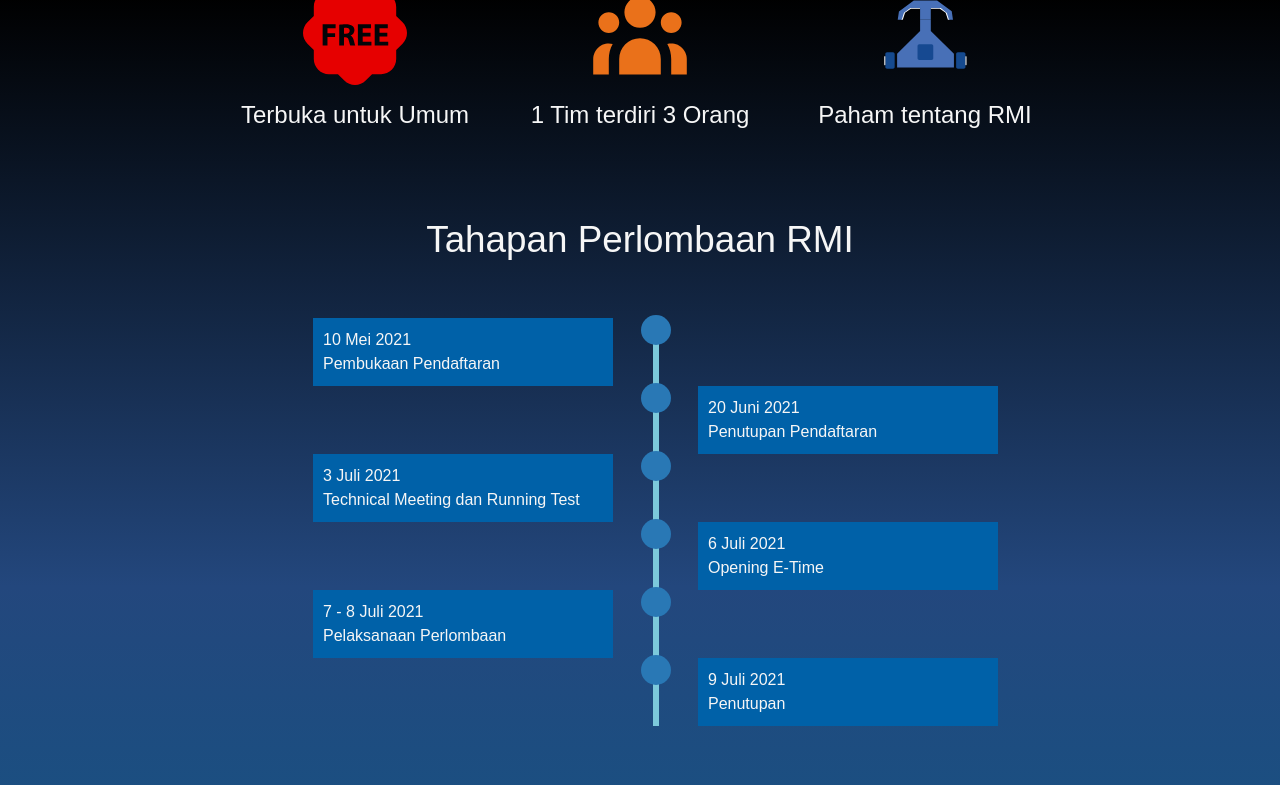
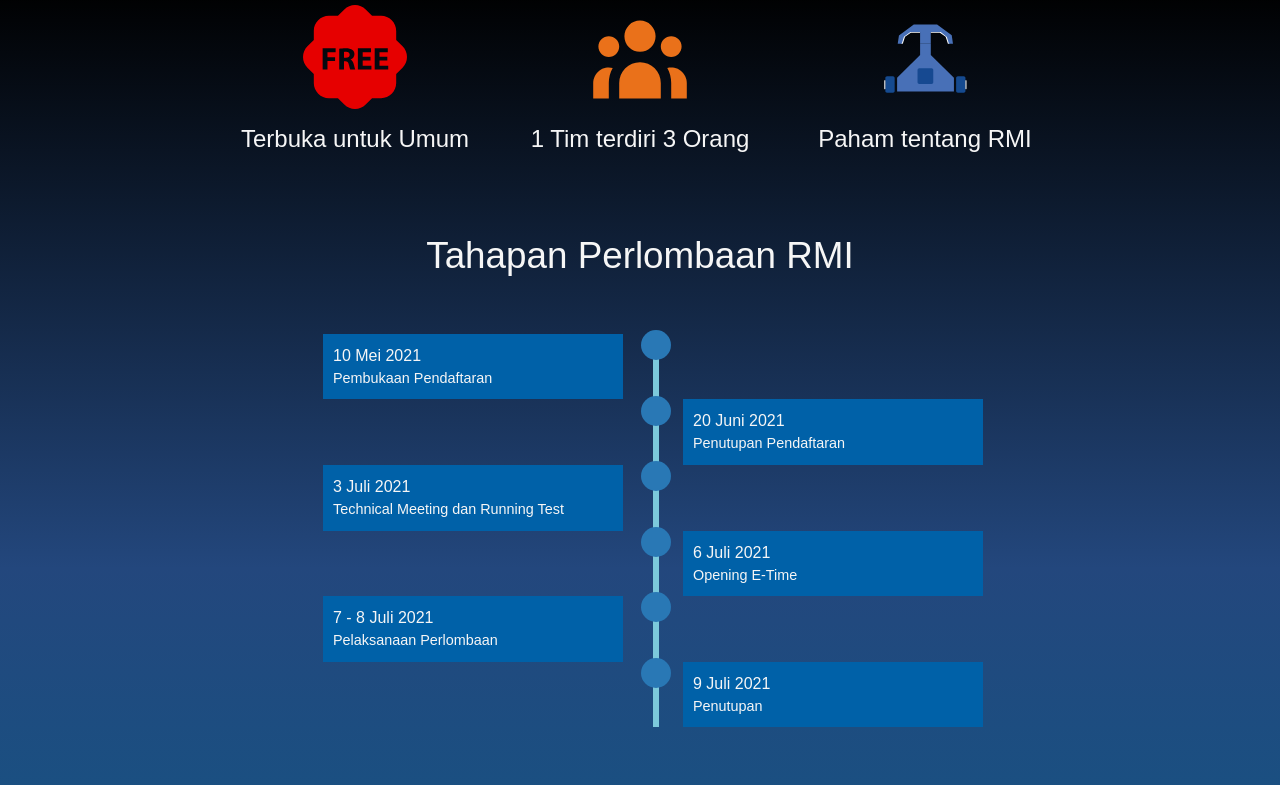
Before and after one commit to alfattahdicky/etime-pnj, a website built with webpack: page src/page/rmi.html in a window 1280 px wide. Shown: the part 502-1287 px from the top of the page. Built offline with nearby package versions, Linux system fonts and the light colour scheme.

Commit message:
update style and date

```diff
--- a/src/page/rmi.html
+++ b/src/page/rmi.html
@@ -104,7 +104,7 @@
         <!-- Finish Intro Event -->
 
         <!-- Kategori Peserta  -->
-        <section class="category text-center">
+        <section class="category text-center py-4">
           <h1 class="category-label pb-3">Kategori Peserta</h1>
           <div class="post">
             <div class="post-item row justify-content-center">
@@ -144,8 +144,7 @@
         <!-- Finish Kategori Peserta  -->
 
         <!-- Timeline -->
-        <section class="timeline">
-          <div class="container">
+        <section class="timeline py-5">
             <h1 class="text-center pb-5">Tahapan Perlombaan RMI</h1>
             <div class="timeline">
               <ul>
@@ -187,7 +186,6 @@
                 </li>
               </ul>
             </div>
-          </div>
         </section>
         <!-- Finish Timeline -->
 
@@ -278,7 +276,7 @@
         <!-- finish price -->
 
         <!-- Kontak -->
-        <section class="contact-lomba pt-4" id="contact">
+        <section class="contact-lomba text-center text-md-left" id="contact">
           <h1 class="contact-lomba-label text-center">Kontak Divisi Lomba</h1>
           <div class="post d-flex justify-content-center align-items-center" data-aos="fade-down">
             <article class="d-md-flex align-items-center" >
--- a/src/style/_event.scss
+++ b/src/style/_event.scss
@@ -62,6 +62,8 @@ main {
       img {
         width: 200px;
         height: 200px;
+        @include rfs(1rem, padding-bottom);
+        @include rfs(1rem, padding-top);
       }
     }
 
--- a/src/style/style.scss
+++ b/src/style/style.scss
@@ -179,15 +179,18 @@ nav {
   width: 300px;
   padding: 10px;
   background: $timeline-content-color;
-  @include rfs(1rem, font-size);
+  @include rfs(0.9rem, font-size);
+  time {
+    @include rfs(1rem, font-size);
+  }
 }
 
 .timeline ul li:nth-child(even) .content {
-  left: 45px;
+  left: 30px;
 }
 
 .timeline ul li:nth-child(odd) .content {
-  left: -340px;
+  left: -330px;
 }
 
 .timeline ul li .content {
@@ -220,23 +223,26 @@ nav {
 }
 
 @include media-breakpoint-down(md) {
+  nav {
+    .nav-items {
+      @include rfs(1.5rem, padding);
+    }
+    a {
+      @include rfs(1.2rem, font-size);
+    }
+  }
   .timeline ul li {
     margin-left: 5px;
     padding: 5px 0;
   }
   .timeline ul li .content {
-    width: calc(100vw - 150px);
+    width: calc(100vw - 120px);
   }
   .timeline ul li:nth-child(even) .content {
     bottom: 0;
   }
   .timeline ul li:nth-child(odd) .content {
-    left: 45px;
-  }
-  nav {
-    .nav-items {
-      @include rfs(1.5rem, padding);
-    }
+    left: 30px;
   }
   .timeline ul li:nth-child(even) .content {
     transform: translate3d(0, 0, 0);
```
Also changed, not shown: src/index.html (+2 -2 lines), src/page/iot.html (+3 -5 lines), src/page/plc.html (+3 -5 lines), dist/index.html, dist/iot.html, dist/main.css, dist/plc.html, dist/rmi.html.
